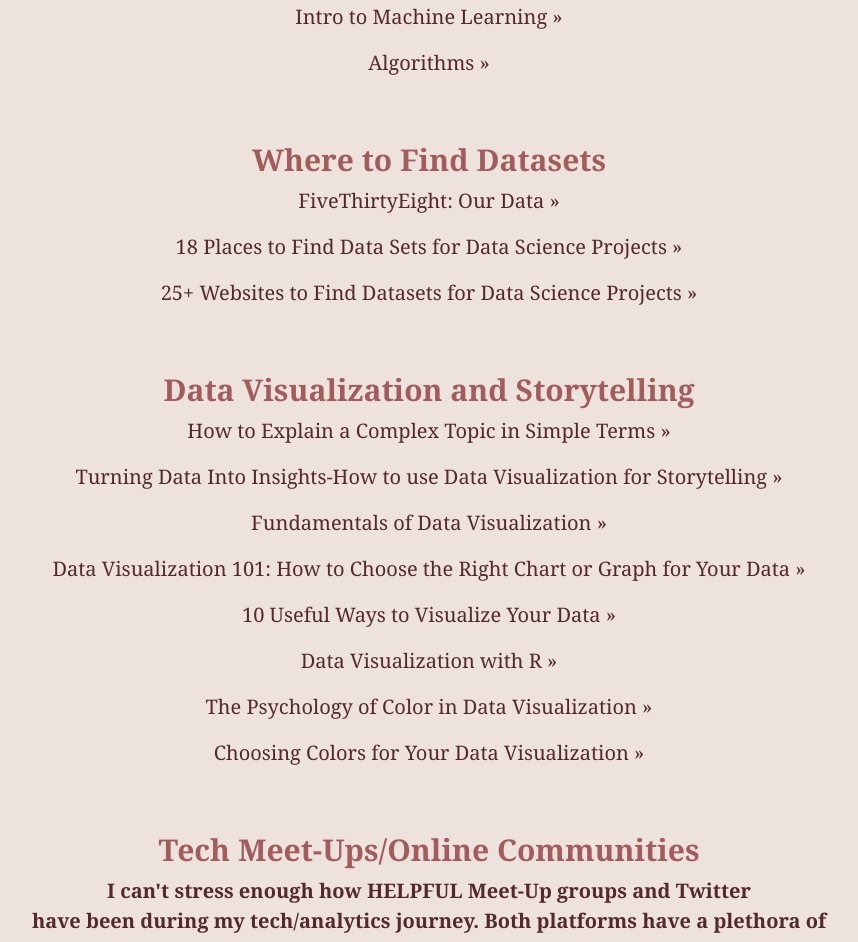
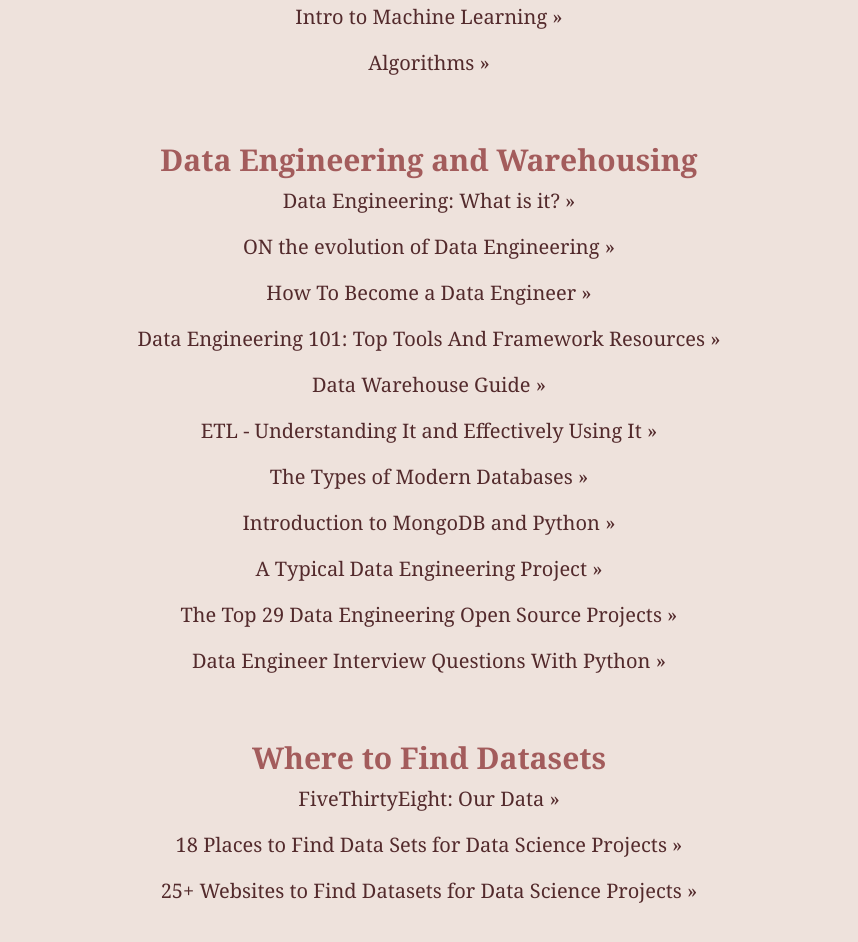
Before and after one commit to MJones36/mjones36.github.io, a plain HTML site: page resources.html in a window 1280 px wide. Shown: the part 2314-3256 px from the top of the page, without its empty margins (211-1069 px from the left). Drawn offline with nearby package versions, Linux system fonts and the light colour scheme; a web font is replaced by a local one.

Commit message:
Update resources.html
added data engineering and warehouse resources

```diff
--- a/resources.html
+++ b/resources.html
@@ -128,6 +128,20 @@
             <p class="resources-links"> <a href="https://www.khanacademy.org/computing/computer-science/algorithms" target="_blank" style="color:#532A2C"> Algorithms &#187; </a> </p>
       <br> </br>
 
+      <h4 class="titles"> <b> Data Engineering and Warehousing </b> </h4>
+            <p class="resources-links"> <a href="https://towardsdatascience.com/data-engineering-what-is-it-ebd8e32df589" target="_blank" style="color:#532A2C"> Data Engineering: What is it? &#187; </a> </p>
+            <p class="resources-links"> <a href="https://medium.com/analytics-and-data/on-the-evolution-of-data-engineering-c5e56d273e37" target="_blank" style="color:#532A2C"> ON the evolution of Data Engineering &#187; </a> </p>
+            <p class="resources-links"> <a href="https://awesomeopensource.com/project/adilkhash/Data-Engineering-HowTo" target="_blank" style="color:#532A2C"> How To Become a Data Engineer &#187; </a> </p>
+            <p class="resources-links"> <a href="https://analyticsindiamag.com/data-engineering-101-top-tools-and-framework-resources/" target="_blank" style="color:#532A2C"> Data Engineering 101: Top Tools And Framework Resources &#187; </a> </p>
+            <p class="resources-links"> <a href="https://panoply.io/data-warehouse-guide/" target="_blank" style="color:#532A2C"> Data Warehouse Guide &#187; </a> </p>
+            <p class="resources-links"> <a href="https://medium.com/hashmapinc/etl-understanding-it-and-effectively-using-it-f827a5b3e54d" target="_blank" style="color:#532A2C"> ETL - Understanding It and Effectively Using It &#187; </a> </p>
+            <p class="resources-links"> <a href="https://www.alooma.com/blog/types-of-modern-databases" target="_blank" style="color:#532A2C"> The Types of Modern Databases &#187; </a> </p>
+            <p class="resources-links"> <a href="https://realpython.com/introduction-to-mongodb-and-python/" target="_blank" style="color:#532A2C"> Introduction to MongoDB and Python &#187; </a> </p>
+            <p class="resources-links"> <a href="https://medium.com/hasbrain/a-typical-data-engineering-project-sharing-from-netflix-data-engineering-team-cc27878fce55" target="_blank" style="color:#532A2C"> A Typical Data Engineering Project &#187; </a> </p>
+            <p class="resources-links"> <a href="https://awesomeopensource.com/projects/data-engineering" target="_blank" style="color:#532A2C"> The Top 29 Data Engineering Open Source Projects &#187; </a> </p>
+            <p class="resources-links"> <a href="https://realpython.com/data-engineer-interview-questions-python/" target="_blank" style="color:#532A2C"> Data Engineer Interview Questions With Python &#187; </a> </p>
+      <br> </br>
+
       <h4 class="titles"> <b> Where to Find Datasets </b> </h4>
             <p class="resources-links"> <a href="https://data.fivethirtyeight.com/" target="_blank" style="color:#532A2C"> FiveThirtyEight: Our Data &#187; </a> </p>
             <p class="resources-links"> <a href="https://www.dataquest.io/blog/free-datasets-for-projects/" target="_blank" style="color:#532A2C"> 18 Places to Find Data Sets for Data Science Projects &#187; </a> </p>
```
